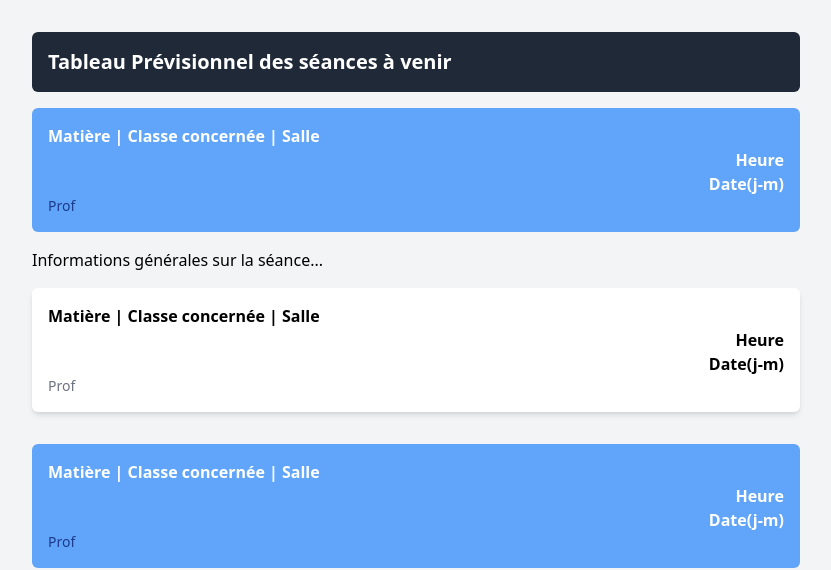
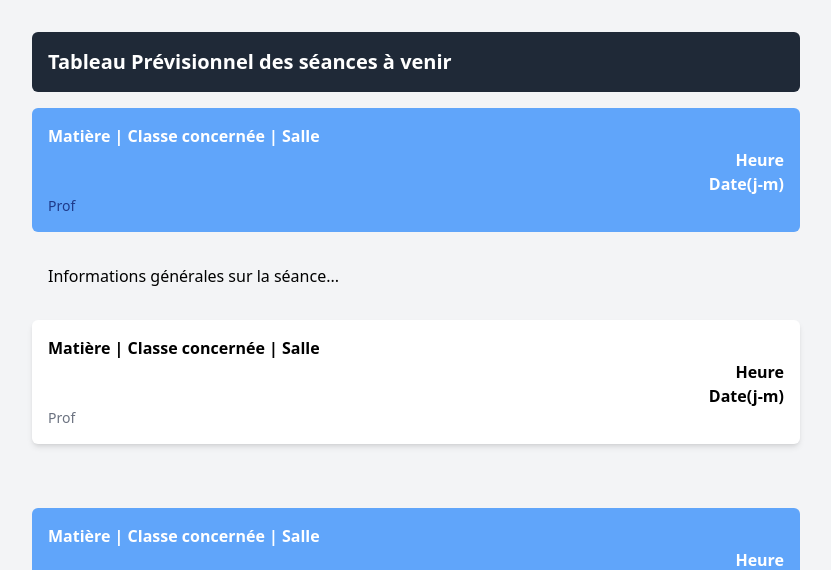
Before and after one commit to gitdreamlteui/PoleInfo, a PHP site: page /reservations/ in a window 1280 px wide, after a click that opens the changed part. Shown: the part 72-642 px from the top of the page, without its empty margins (224-1055 px from the left). Run offline with PHP 8.4, Linux system fonts and the light colour scheme; data that the repository does not hold is empty; some libraries are stand-ins or nearby versions.

Commit message:
Update index.php

```diff
--- a/index.php
+++ b/index.php
@@ -64,7 +64,7 @@ $response_classe_reservation = file_get_contents($request_classe_reservation);
                 <p class="flex justify-end"><strong>Date(j-m)</strong></p>
                 <p class="text-sm text-blue-900">Prof</p>
                 </div>
-            <div id="details1" class="mbg-blue-200 rounded-md overflow-hidden transition-all duration-300 ease-in-out opacity-0" style="height: 0px;">
+            <div id="details1" class="bg-white-200 p-4 rounded-md overflow-hidden transition-all duration-300 ease-in-out opacity-0" style="height: 0px;">
                 <p>Informations générales sur la séance...</p>
             </div>
 
@@ -74,7 +74,7 @@ $response_classe_reservation = file_get_contents($request_classe_reservation);
                 <p class="flex justify-end"><strong>Date(j-m)</strong></p>
                 <p class="text-sm text-gray-500">Prof</p>
             </div>
-            <div id="details2" class="bg-blue-200 rounded-md overflow-hidden transition-all duration-300 ease-in-out opacity-0" style="height: 0px;">
+            <div id="details2" class="bg-blue-200 p-4 rounded-md overflow-hidden transition-all duration-300 ease-in-out opacity-0" style="height: 0px;">
                 <p>Informations générales sur la séance...</p>
             </div>
 
@@ -84,7 +84,7 @@ $response_classe_reservation = file_get_contents($request_classe_reservation);
                 <p class="flex justify-end"><strong>Date(j-m)</strong></p>
                 <p class="text-sm text-blue-900">Prof</p>
             </div>
-            <div id="details3" class="bg-blue-200 rounded-md overflow-hidden transition-all duration-300 ease-in-out opacity-0" style="height: 0px;">
+            <div id="details3" class="bg-white-200 p-4 rounded-md overflow-hidden transition-all duration-300 ease-in-out opacity-0" style="height: 0px;">
                 <p>Informations générales sur la séance...</p>
             </div>
 
@@ -94,7 +94,7 @@ $response_classe_reservation = file_get_contents($request_classe_reservation);
                 <p class="flex justify-end"><strong>Date(j-m)</strong></p>
                 <p class="text-sm text-gray-500">Prof</p>
             </div>
-            <div id="details4" class="bg-blue-200 rounded-md overflow-hidden transition-all duration-300 ease-in-out opacity-0" style="height: 0px;">
+            <div id="details4" class="bg-blue-200 p-4 rounded-md overflow-hidden transition-all duration-300 ease-in-out opacity-0" style="height: 0px;">
                 <p>Informations générales sur la séance...</p>
             </div>
         </div>
```
